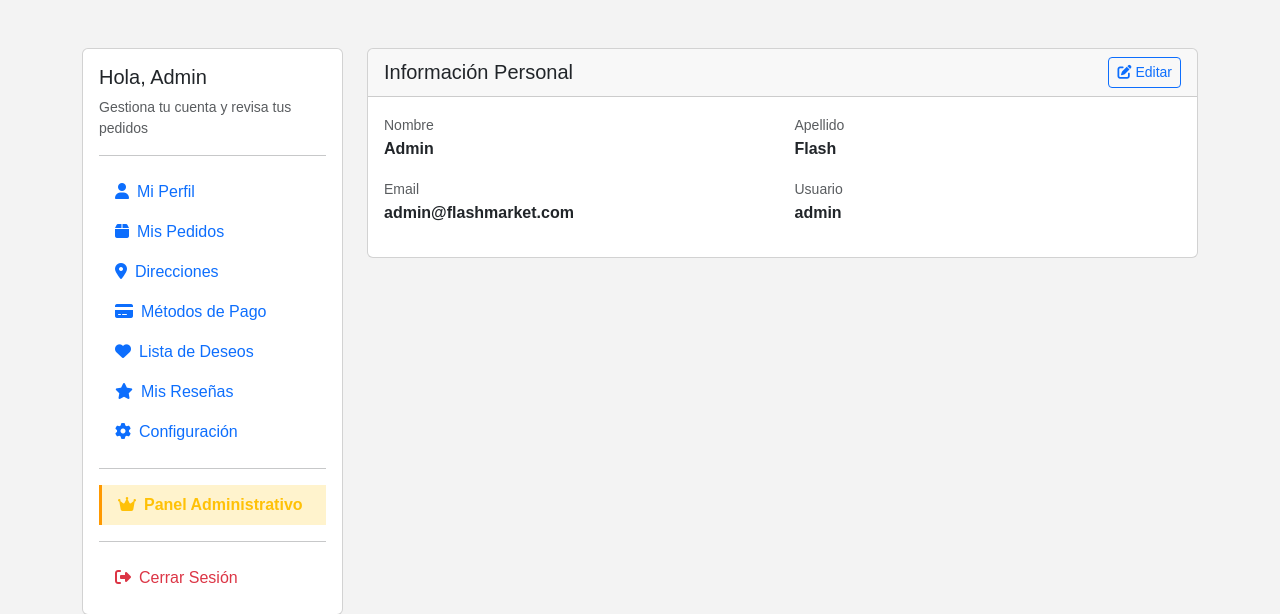
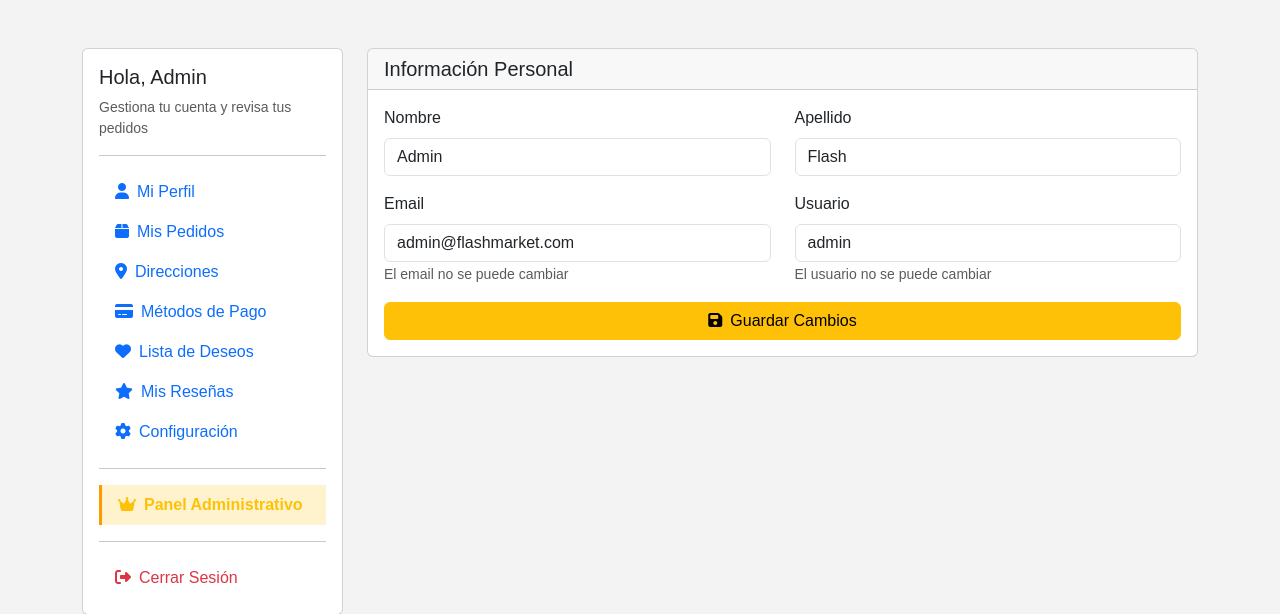
Before and after one commit to Ivanandres05/flash-marketplace, a Django app: page /cuenta/profile/ in a window 1280 px wide. Shown: the part 205-819 px from the top of the page. Run offline with Django 4.2, Linux system fonts and the light colour scheme; a user stored in the database is signed in; data comes from the database, SQL or seed files in the repository.

Commit message:
Hacer perfil editable - permitir cambiar nombre y apellido

```diff
--- a/templates/accounts/profile.html
+++ b/templates/accounts/profile.html
@@ -56,29 +56,45 @@
             <div class="card">
                 <div class="card-header d-flex justify-content-between align-items-center">
                     <h5 class="mb-0">Información Personal</h5>
-                    <button class="btn btn-sm btn-outline-primary">
-                        <i class="fas fa-edit me-1"></i>Editar
-                    </button>
                 </div>
                 <div class="card-body">
-                    <div class="row">
-                        <div class="col-md-6 mb-3">
-                            <label class="text-muted small">Nombre</label>
-                            <p class="mb-0 fw-bold">{{ user.first_name|default:"-" }}</p>
+                    {% if messages %}
+                        {% for message in messages %}
+                        <div class="alert alert-{{ message.tags }} alert-dismissible fade show" role="alert">
+                            {{ message }}
+                            <button type="button" class="btn-close" data-bs-dismiss="alert"></button>
                         </div>
-                        <div class="col-md-6 mb-3">
-                            <label class="text-muted small">Apellido</label>
-                            <p class="mb-0 fw-bold">{{ user.last_name|default:"-" }}</p>
+                        {% endfor %}
+                    {% endif %}
+
+                    <form method="post" action="{% url 'accounts:profile' %}">
+                        {% csrf_token %}
+                        <div class="row">
+                            <div class="col-md-6 mb-3">
+                                <label class="form-label">Nombre</label>
+                                <input type="text" class="form-control" name="first_name" value="{{ user.first_name }}" placeholder="Tu nombre">
+                            </div>
+                            <div class="col-md-6 mb-3">
+                                <label class="form-label">Apellido</label>
+                                <input type="text" class="form-control" name="last_name" value="{{ user.last_name }}" placeholder="Tu apellido">
+                            </div>
+                            <div class="col-md-6 mb-3">
+                                <label class="form-label">Email</label>
+                                <input type="email" class="form-control" name="email" value="{{ user.email }}" readonly>
+                                <small class="text-muted">El email no se puede cambiar</small>
+                            </div>
+                            <div class="col-md-6 mb-3">
+                                <label class="form-label">Usuario</label>
+                                <input type="text" class="form-control" value="{{ user.username }}" readonly>
+                                <small class="text-muted">El usuario no se puede cambiar</small>
+                            </div>
                         </div>
-                        <div class="col-md-6 mb-3">
-                            <label class="text-muted small">Email</label>
-                            <p class="mb-0 fw-bold">{{ user.email }}</p>
+                        <div class="d-grid gap-2">
+                            <button type="submit" class="btn btn-warning">
+                                <i class="fas fa-save me-2"></i>Guardar Cambios
+                            </button>
                         </div>
-                        <div class="col-md-6 mb-3">
-                            <label class="text-muted small">Usuario</label>
-                            <p class="mb-0 fw-bold">{{ user.username }}</p>
-                        </div>
-                    </div>
+                    </form>
                 </div>
             </div>
         </div>
```
